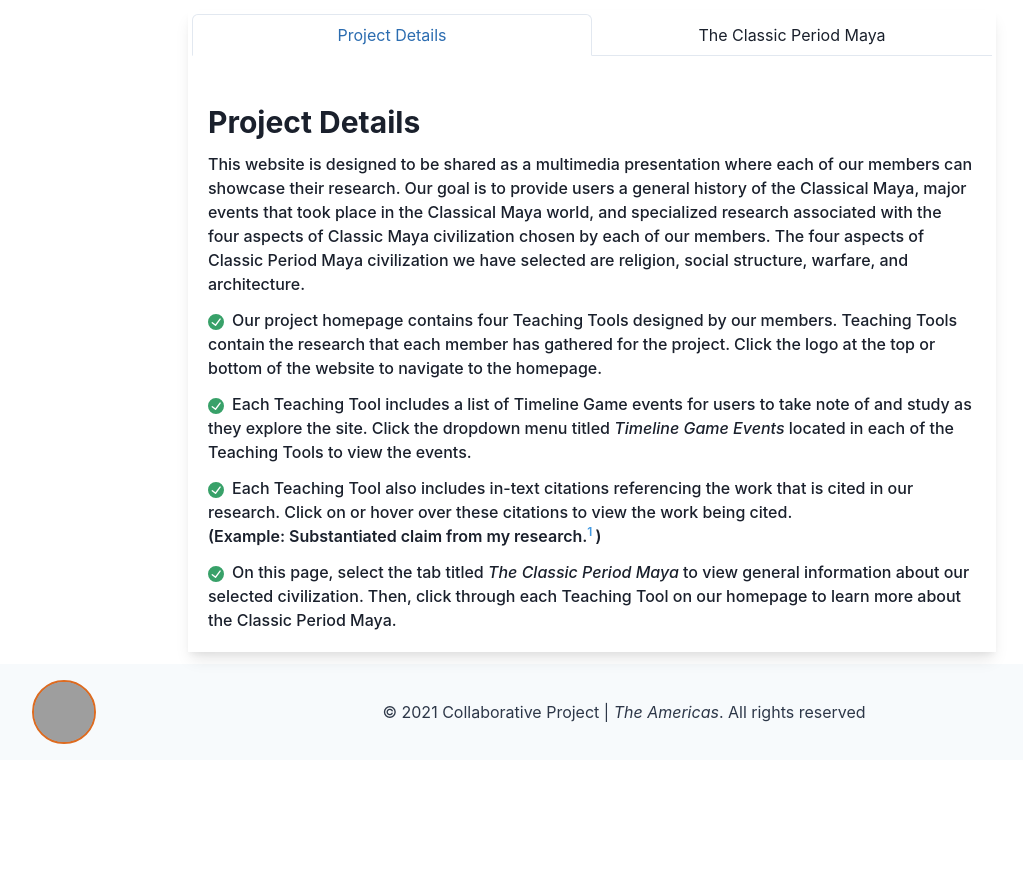
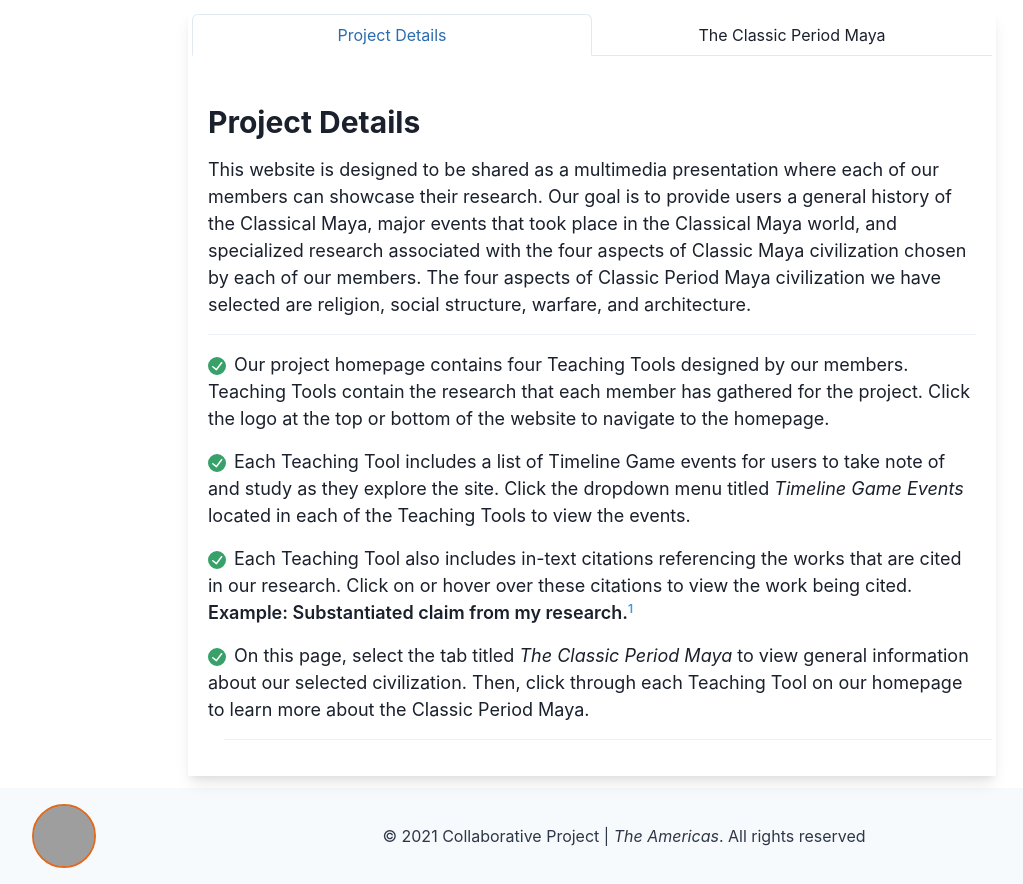
Before and after one commit to kuehjw09/cp-maya, a React (Create React App) app: page /project-page in a window 1280 px wide. Shown: the part 790-1674 px from the top of the page, without its empty margins (48-1071 px from the left). Before the commit the page ends 1550 px from the top, so only its background shows below. Built offline with nearby package versions, Linux system fonts and the light colour scheme; grey boxes are pictures that could not be loaded.

Commit message:
project details

```diff
--- a/src/components/ProjectPage.js
+++ b/src/components/ProjectPage.js
@@ -10,6 +10,7 @@ import {
   useBreakpointValue,
   Flex,
   VStack,
+  Divider,
 } from '@chakra-ui/react'
 
 import { Tabs, TabList, TabPanels, Tab, TabPanel } from '@chakra-ui/react'
@@ -85,20 +86,22 @@ function ProjectPage() {
             </TabList>
             <TabPanels>
               <TabPanel>
-                <List spacing={3} fontWeight={'medium'}>
+                <List spacing={4} fontWeight={'normal'} fontSize={'lg'}>
                   <Heading size='lg'>Project Details</Heading>
                   <ListItem>
-                    This website is designed to be shared as a multimedia
-                    presentation where each of our members can showcase their
-                    research. Our goal is to provide users a general history of
-                    the Classical Maya, major events that took place in the
-                    Classical Maya world, and specialized research associated
-                    with the four aspects of Classic Maya civilization chosen by
-                    each of our members. The four aspects of Classic Period Maya
-                    civilization we have selected are religion, social
-                    structure, warfare, and architecture.
+                    <Text fontSize={'lg'} fontWeight={'normal'}>
+                      This website is designed to be shared as a multimedia
+                      presentation where each of our members can showcase their
+                      research. Our goal is to provide users a general history
+                      of the Classical Maya, major events that took place in the
+                      Classical Maya world, and specialized research associated
+                      with the four aspects of Classic Maya civilization chosen
+                      by each of our members. The four aspects of Classic Period
+                      Maya civilization we have selected are religion, social
+                      structure, warfare, and architecture.
+                    </Text>
                   </ListItem>
-
+                  <Divider colorScheme={'blue'} />
                   <ListItem>
                     <ListIcon as={CheckCircleIcon} color='green.500' />
                     Our project homepage contains four Teaching Tools designed
@@ -118,10 +121,11 @@ function ProjectPage() {
                   <ListItem>
                     <ListIcon as={CheckCircleIcon} color='green.500' />
                     Each Teaching Tool also includes in-text citations
-                    referencing the work that is cited in our research. Click on
-                    or hover over these citations to view the work being cited.
+                    referencing the works that are cited in our research. Click
+                    on or hover over these citations to view the work being
+                    cited.
                     <Text fontWeight={'semibold'}>
-                      (Example: Substantiated claim from my research.
+                      Example: Substantiated claim from my research.
                       <ProjectCite
                         cite={
                           'Citation, Example. "Collaborative Group Project: The Classic Period Maya." 2021. HIS 103 | World Civilizations I.'
@@ -129,7 +133,6 @@ function ProjectPage() {
                         num={'1'}
                         color={'blue'}
                       />
-                      )
                     </Text>
                   </ListItem>
                   <ListItem>
@@ -141,14 +144,18 @@ function ProjectPage() {
                     Classic Period Maya.
                   </ListItem>
                 </List>
+                <Divider colorScheme={'blue'} m={4} />
               </TabPanel>
               <TabPanel>
-                <Stack>
+                <Stack spacing={4}>
                   <Heading>The Classic Period Maya</Heading>
-                  We have selected the Classic Period Maya as our civilization
-                  of interest this semester and created this website to showcase
-                  our research. Read through this section to learn a general
-                  history of this civilization.
+                  <Text fontSize={'large'}>
+                    We have selected the Classic Period Maya as our civilization
+                    of interest this semester and created this website to
+                    showcase our research. Read through this section to learn a
+                    general history of this civilization.
+                    <Divider colorScheme={'blue'} m={4} />
+                  </Text>
                   <Text>
                     The Maya occupied a region of Mesoamerica that includes what
                     is today Guatemala, Belize, the Yucatan Peninsula, and the
@@ -243,8 +250,8 @@ function ProjectPage() {
                     be witnessed at sites like Copan, Piedras Negras, and
                     Palenque.
                   </Text>
-                  <br />
-                  <br />
+
+                  <Divider colorScheme={'blue'} m={4} />
                 </Stack>
               </TabPanel>
             </TabPanels>
--- a/src/components/ReferencesPage.js
+++ b/src/components/ReferencesPage.js
@@ -25,12 +25,12 @@ function ReferencesPage() {
           <Heading fontWeight={'light'} pb={3}>
             References Page
           </Heading>{' '}
-          <Text fontSize={'lg'}>
+          <Text fontSize={'lg'} fontWeight={'normal'}>
             Use this page to explore further, or to view the sources curated in
             our research.
           </Text>
-          <Stack fontFamily={'monospace'} fontSize={'sm'} py={9} spacing={3}>
-            <List id='Alphabeta' spacing={3}>
+          <Stack fontFamily={'monospace'} fontSize={'sm'} py={9} spacing={4}>
+            <List id='Alphabeta' spacing={4}>
               <li>
                 Carrasco, David. Religions of Mesoamerica. Second Edition ed.
                 Long Grove, IL: Waveland Press, Inc., 2014, 113-147.
```
